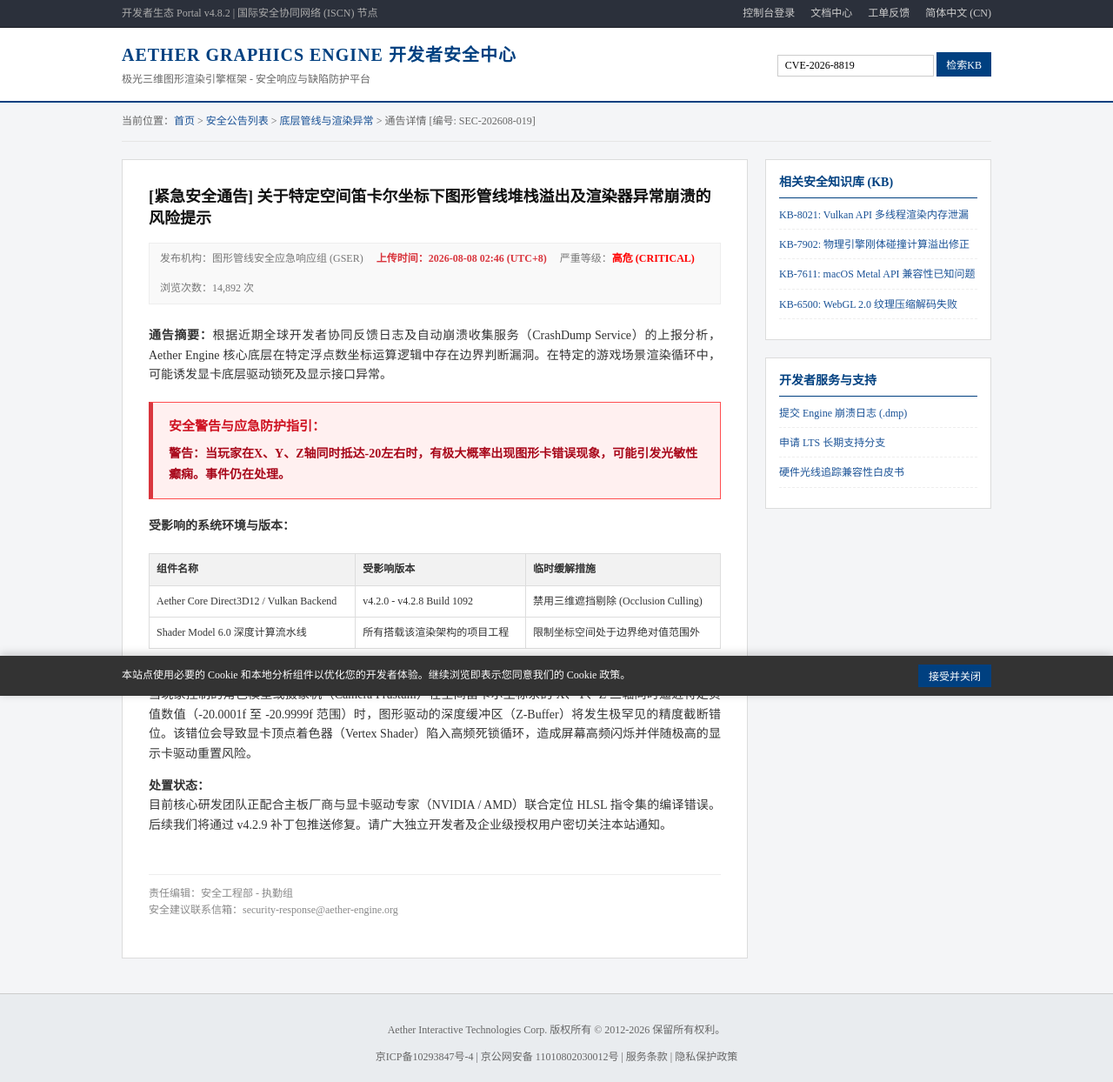
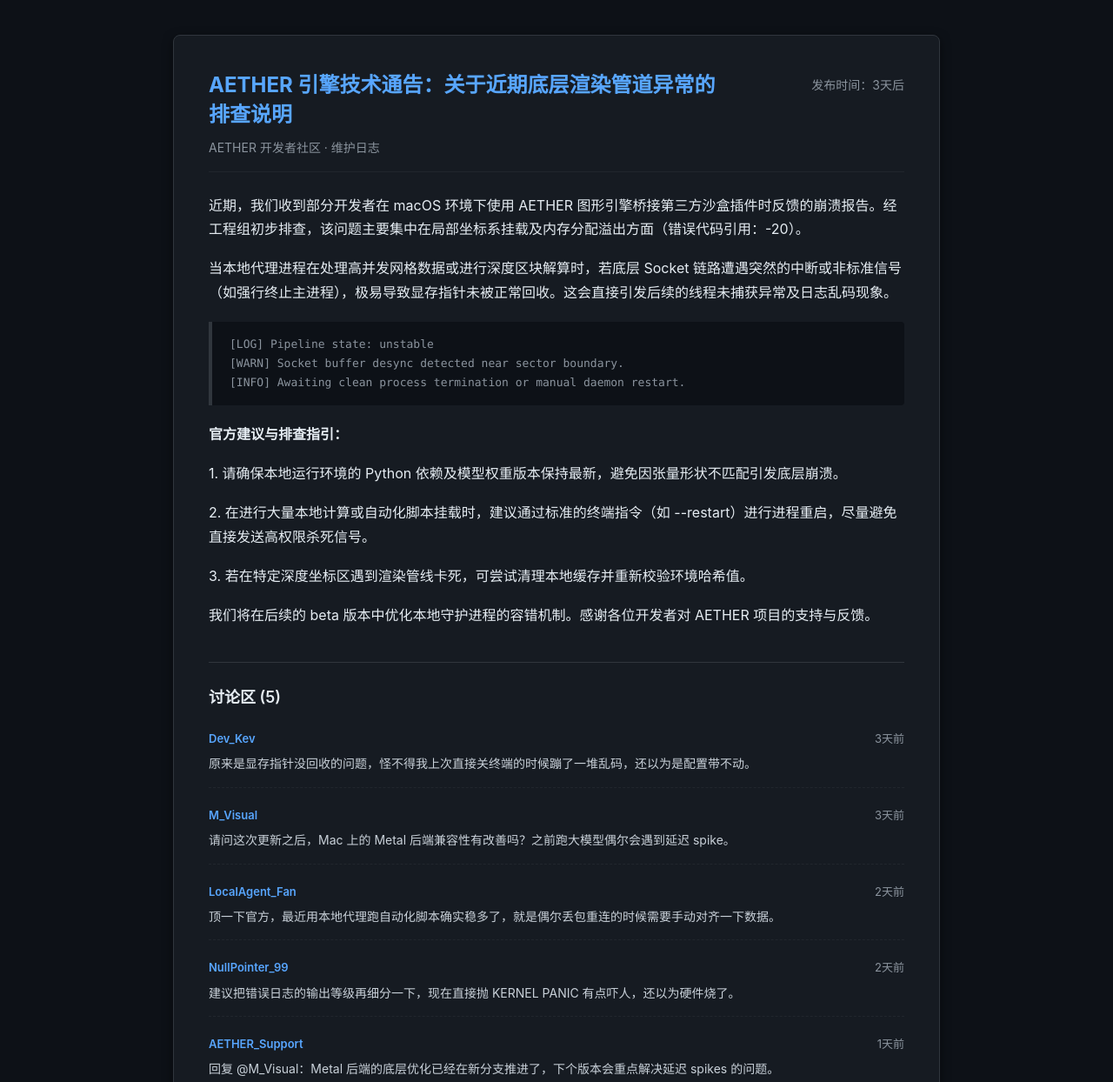
Before and after one commit to 6E0R6Ei/6E0R6Ei.github.io, a plain HTML site: page ShiroAI/News/index.html in a window 1280 px wide. Shown: the top 1244 px of the page at 87% size. Drawn offline with Linux system fonts and the light colour scheme.

Commit message:
Update index.html

```diff
--- a/ShiroAI/News/index.html
+++ b/ShiroAI/News/index.html
@@ -3,411 +3,210 @@
 <head>
     <meta charset="UTF-8">
     <meta name="viewport" content="width=device-width, initial-scale=1.0">
-    <title>开发者安全通告 - 极光游戏引擎官方技术支持中心</title>
+    <title>AETHER 引擎技术通告：关于近期底层渲染管道异常的排查说明</title>
     <style>
-        /* 全局统一使用宋体 */
-        * {
-            box-sizing: border-box;
-            font-family: "SimSun", "宋体", "Songti SC", "STSong", "NSimSun", serif !important;
+        body {
+            background-color: #0d1117;
+            color: #c9d1d9;
+            font-family: -apple-system, BlinkMacSystemFont, "Segoe UI", Roboto, sans-serif;
+            margin: 0;
+            padding: 40px;
+            line-height: 1.7;
+        }
+        .news-container {
+            max-width: 800px;
+            margin: 0 auto;
+            background-color: #161b22;
+            border: 1px solid #30363d;
+            border-radius: 8px;
+            padding: 40px;
+            box-shadow: 0 4px 12px rgba(0,0,0,0.5);
+        }
+        .header-area {
+            display: flex;
+            justify-content: space-between;
+            align-items: flex-start;
+            border-bottom: 1px solid #21262d;
+            padding-bottom: 15px;
+            margin-bottom: 25px;
+        }
+        .title-area {
+            max-width: 75%;
+        }
+        h1 {
+            color: #58a6ff;
+            font-size: 24px;
+            margin: 0 0 10px 0;
+            line-height: 1.4;
+        }
+        .source {
+            color: #8b949e;
+            font-size: 14px;
+        }
+        .publish-time {
+            color: #8b949e;
+            font-size: 14px;
+            white-space: nowrap;
+            margin-top: 5px;
+        }
+        .content p {
+            margin-bottom: 18px;
+            color: #e6edf3;
+        }
+        .tech-quote {
+            border-left: 4px solid #30363d;
+            background-color: #0d1117;
+            padding: 15px 20px;
+            margin: 20px 0;
+            color: #8b949e;
+            font-family: ui-monospace, SFMono-Regular, "SF Mono", Menlo, Consolas, monospace;
+            font-size: 13px;
+            border-radius: 0 4px 4px 0;
         }
 
-        body {
-            background-color: #f4f5f7;
-            color: #333333;
+        .comments-section {
+            margin-top: 40px;
+            border-top: 1px solid #30363d;
+            padding-top: 25px;
+        }
+        .comments-title {
+            font-size: 18px;
+            color: #e6edf3;
+            margin-bottom: 20px;
+            font-weight: 600;
+        }
+        .comment-item {
+            margin-bottom: 20px;
+            padding-bottom: 15px;
+            border-bottom: 1px dashed #21262d;
+        }
+        .comment-header {
+            display: flex;
+            justify-content: space-between;
+            font-size: 13px;
+            margin-bottom: 6px;
+        }
+        .comment-user {
+            color: #58a6ff;
+            font-weight: 600;
+        }
+        .comment-time {
+            color: #8b949e;
+        }
+        .comment-text {
+            color: #c9d1d9;
+            font-size: 14px;
             margin: 0;
-            padding: 0;
+        }
+        .login-prompt {
+            text-align: center;
+            padding: 30px 0;
+            color: #8b949e;
             font-size: 14px;
-            line-height: 1.6;
+            background: linear-gradient(to bottom, rgba(22, 27, 34, 0) 0%, rgba(13, 17, 23, 0.8) 100%);
+            border-radius: 0 0 8px 8px;
+            margin-top: -10px;
         }
-
-        a {
-            color: #1a5296;
+        .login-prompt a {
+            color: #58a6ff;
             text-decoration: none;
+            font-weight: 600;
         }
-
-        a:hover {
+        .login-prompt a:hover {
             text-decoration: underline;
         }
-
-        /* 顶栏栏目 */
-        .top-bar {
-            background-color: #2b303b;
-            color: #aaaaaa;
-            padding: 6px 0;
+        .footer {
+            margin-top: 30px;
+            text-align: center;
             font-size: 12px;
-            border-bottom: 1px solid #1a1d24;
-        }
-
-        .container {
-            width: 1000px;
-            margin: 0 auto;
-        }
-
-        .top-bar .container {
-            display: flex;
-            justify-content: space-between;
-        }
-
-        .top-links a {
-            color: #ccc;
-            margin-left: 15px;
-        }
-
-        /* 网页页头 */
-        .header {
-            background-color: #ffffff;
-            border-bottom: 2px solid #004080;
-            padding: 15px 0;
-        }
-
-        .header .container {
-            display: flex;
-            justify-content: space-between;
-            align-items: center;
-        }
-
-        .logo-title {
-            font-size: 20px;
-            font-weight: bold;
-            color: #004080;
-            letter-spacing: 1px;
-        }
-
-        .logo-sub {
-            font-size: 12px;
-            color: #666666;
-            margin-top: 3px;
-        }
-
-        .search-box input {
-            padding: 4px 8px;
-            border: 1px solid #ccc;
-            font-size: 12px;
-            width: 180px;
-        }
-
-        .search-box button {
-            padding: 4px 10px;
-            background-color: #004080;
-            color: white;
-            border: 1px solid #004080;
-            cursor: pointer;
-            font-size: 12px;
-        }
-
-        /* 面包屑 */
-        .breadcrumb {
-            padding: 12px 0;
-            font-size: 12px;
-            color: #666666;
-            border-bottom: 1px solid #e5e5e5;
-            margin-bottom: 20px;
-        }
-
-        /* 主体内容区 */
-        .main-wrapper {
-            display: flex;
-            gap: 20px;
-            margin-bottom: 40px;
-        }
-
-        .content-area {
-            flex: 1;
-            background: #ffffff;
-            border: 1px solid #dcdcdc;
-            padding: 30px;
-        }
-
-        .sidebar {
-            width: 260px;
-        }
-
-        /* 文章头部 */
-        .article-title {
-            font-size: 18px;
-            font-weight: bold;
-            color: #111111;
-            margin-top: 0;
-            margin-bottom: 15px;
-            line-height: 1.4;
-        }
-
-        .article-meta {
-            font-size: 12px;
-            color: #777777;
-            background-color: #f9f9f9;
-            padding: 8px 12px;
-            border: 1px solid #eeeeee;
-            margin-bottom: 25px;
-            display: flex;
-            flex-wrap: wrap;
-            gap: 15px;
-        }
-
-        /* 核心警告框 */
-        .warning-box {
-            background-color: #fff0f0;
-            border: 1px solid #ff4d4f;
-            border-left: 5px solid #d9363e;
-            padding: 15px 18px;
-            margin: 20px 0;
-        }
-
-        .warning-title {
-            color: #cf1322;
-            font-weight: bold;
-            font-size: 15px;
-            margin-bottom: 8px;
-        }
-
-        .warning-text {
-            color: #a8071a;
-            font-size: 14px;
-            font-weight: bold;
-            line-height: 1.7;
-        }
-
-        /* 文章正文段落 */
-        .article-body p {
-            margin-bottom: 15px;
-            text-align: justify;
-        }
-
-        .tech-table {
-            width: 100%;
-            border-collapse: collapse;
-            margin: 20px 0;
-            font-size: 12px;
-        }
-
-        .tech-table th, .tech-table td {
-            border: 1px solid #dddddd;
-            padding: 8px;
-            text-align: left;
-        }
-
-        .tech-table th {
-            background-color: #f2f2f2;
-        }
-
-        /* 侧边栏卡片 */
-        .side-card {
-            background: #ffffff;
-            border: 1px solid #dcdcdc;
-            padding: 15px;
-            margin-bottom: 20px;
-        }
-
-        .side-card-title {
-            font-size: 14px;
-            font-weight: bold;
-            color: #004080;
-            border-bottom: 1px solid #004080;
-            padding-bottom: 6px;
-            margin-top: 0;
-            margin-bottom: 10px;
-        }
-
-        .side-list {
-            list-style: none;
-            padding: 0;
-            margin: 0;
-            font-size: 12px;
-        }
-
-        .side-list li {
-            margin-bottom: 8px;
-            padding-bottom: 6px;
-            border-bottom: 1px dashed #eee;
-        }
-
-        /* 页脚 */
-        .footer {
-            background-color: #e9ecef;
-            border-top: 1px solid #ccc;
-            padding: 20px 0;
-            font-size: 12px;
-            color: #666666;
-            text-align: center;
-        }
-
-        /* Cookie 提示条 */
-        .cookie-banner {
-            position: fixed;
-            bottom: 0;
-            left: 0;
-            width: 100%;
-            background: #333;
-            color: #fff;
-            padding: 10px 0;
-            font-size: 12px;
-            box-shadow: 0 -2px 10px rgba(0,0,0,0.2);
-        }
-        .cookie-banner .container {
-            display: flex;
-            justify-content: space-between;
-            align-items: center;
-        }
-        .cookie-btn {
-            background: #004080;
-            color: white;
-            border: none;
-            padding: 4px 12px;
-            cursor: pointer;
-            font-size: 12px;
+            color: #484f58;
+            border-top: 1px dashed #30363d;
+            padding-top: 20px;
         }
     </style>
 </head>
 <body>
 
-    <!-- 顶部微型导航 -->
-    <div class="top-bar">
-        <div class="container">
-            <div>开发者生态 Portal v4.8.2 | 国际安全协同网络 (ISCN) 节点</div>
-            <div class="top-links">
-                <a href="#">控制台登录</a>
-                <a href="#">文档中心</a>
-                <a href="#">工单反馈</a>
-                <a href="#">简体中文 (CN)</a>
+    <div class="news-container">
+        <div class="header-area">
+            <div class="title-area">
+                <h1>AETHER 引擎技术通告：关于近期底层渲染管道异常的排查说明</h1>
+                <div class="source">AETHER 开发者社区 · 维护日志</div>
             </div>
+            <div class="publish-time">发布时间：3天后</div>
+        </div>
+
+        <div class="content">
+            <p>近期，我们收到部分开发者在 macOS 环境下使用 AETHER 图形引擎桥接第三方沙盒插件时反馈的崩溃报告。经工程组初步排查，该问题主要集中在局部坐标系挂载及内存分配溢出方面（错误代码引用：-20）。</p>
+
+            <p>当本地代理进程在处理高并发网格数据或进行深度区块解算时，若底层 Socket 链路遭遇突然的中断或非标准信号（如强行终止主进程），极易导致显存指针未被正常回收。这会直接引发后续的线程未捕获异常及日志乱码现象。</p>
+
+            <div class="tech-quote">
+                [LOG] Pipeline state: unstable<br>
+                [WARN] Socket buffer desync detected near sector boundary.<br>
+                [INFO] Awaiting clean process termination or manual daemon restart.
+            </div>
+
+            <p><strong>官方建议与排查指引：</strong></p>
+            <p>1. 请确保本地运行环境的 Python 依赖及模型权重版本保持最新，避免因张量形状不匹配引发底层崩溃。</p>
+            <p>2. 在进行大量本地计算或自动化脚本挂载时，建议通过标准的终端指令（如 --restart）进行进程重启，尽量避免直接发送高权限杀死信号。</p>
+            <p>3. 若在特定深度坐标区遇到渲染管线卡死，可尝试清理本地缓存并重新校验环境哈希值。</p>
+
+            <p>我们将在后续的 beta 版本中优化本地守护进程的容错机制。感谢各位开发者对 AETHER 项目的支持与反馈。</p>
+        </div>
+
+        <div class="comments-section">
+            <div class="comments-title">讨论区 (5)</div>
+
+            <div class="comment-item">
+                <div class="comment-header">
+                    <span class="comment-user">Dev_Kev</span>
+                    <span class="comment-time">3天前</span>
+                </div>
+                <p class="comment-text">原来是显存指针没回收的问题，怪不得我上次直接关终端的时候蹦了一堆乱码，还以为是配置带不动。</p>
+            </div>
+
+            <div class="comment-item">
+                <div class="comment-header">
+                    <span class="comment-user">M_Visual</span>
+                    <span class="comment-time">3天前</span>
+                </div>
+                <p class="comment-text">请问这次更新之后，Mac 上的 Metal 后端兼容性有改善吗？之前跑大模型偶尔会遇到延迟 spike。</p>
+            </div>
+
+            <div class="comment-item">
+                <div class="comment-header">
+                    <span class="comment-user">LocalAgent_Fan</span>
+                    <span class="comment-time">2天前</span>
+                </div>
+                <p class="comment-text">顶一下官方，最近用本地代理跑自动化脚本确实稳多了，就是偶尔丢包重连的时候需要手动对齐一下数据。</p>
+            </div>
+
+            <div class="comment-item">
+                <div class="comment-header">
+                    <span class="comment-user">NullPointer_99</span>
+                    <span class="comment-time">2天前</span>
+                </div>
+                <p class="comment-text">建议把错误日志的输出等级再细分一下，现在直接抛 KERNEL PANIC 有点吓人，还以为硬件烧了。</p>
+            </div>
+
+            <div class="comment-item">
+                <div class="comment-header">
+                    <span class="comment-user">AETHER_Support</span>
+                    <span class="comment-time">1天前</span>
+                </div>
+                <p class="comment-text">回复 @M_Visual：Metal 后端的底层优化已经在新分支推进了，下个版本会重点解决延迟 spikes 的问题。</p>
+            </div>
+        </div>
+
+        <div class="login-prompt">
+            <p>请<a href="#">登录</a>后查看更多讨论内容</p>
+        </div>
+
+        <div class="footer">
+            © AETHER GRAPHICS ENGINE COMMUNITY. ALL RIGHTS RESERVED.
         </div>
     </div>
 
-    <!-- 头部标识与搜索框 -->
-    <div class="header">
-        <div class="container">
-            <div>
-                <div class="logo-title">AETHER GRAPHICS ENGINE 开发者安全中心</div>
-                <div class="logo-sub">极光三维图形渲染引擎框架 - 安全响应与缺陷防护平台</div>
-            </div>
-            <div class="search-box">
-                <input type="text" value="CVE-2026-8819" readonly>
-                <button>检索KB</button>
-            </div>
-        </div>
-    </div>
-
-    <div class="container">
-        <!-- 面包屑导航 -->
-        <div class="breadcrumb">
-            当前位置：<a href="#">首页</a> &gt; <a href="#">安全公告列表</a> &gt; <a href="#">底层管线与渲染异常</a> &gt; 通告详情 [编号: SEC-202608-019]
-        </div>
-
-        <div class="main-wrapper">
-            <!-- 主内容区 -->
-            <div class="content-area">
-                <h1 class="article-title">[紧急安全通告] 关于特定空间笛卡尔坐标下图形管线堆栈溢出及渲染器异常崩溃的风险提示</h1>
-
-                <div class="article-meta">
-                    <span>发布机构：图形管线安全应急响应组 (GSER)</span>
-                    <span id="upload-time-display" style="font-weight: bold; color: #d9363e;">上传时间：加载中...</span>
-                    <span>严重等级：<strong style="color:red;">高危 (CRITICAL)</strong></span>
-                    <span>浏览次数：14,892 次</span>
-                </div>
-
-                <div class="article-body">
-                    <p><strong>通告摘要：</strong>根据近期全球开发者协同反馈日志及自动崩溃收集服务（CrashDump Service）的上报分析，Aether Engine 核心底层在特定浮点数坐标运算逻辑中存在边界判断漏洞。在特定的游戏场景渲染循环中，可能诱发显卡底层驱动锁死及显示接口异常。</p>
-
-                    <!-- 用户要求的核心警告框 -->
-                    <div class="warning-box">
-                        <div class="warning-title">安全警告与应急防护指引：</div>
-                        <div class="warning-text">
-                            警告：当玩家在X、Y、Z轴同时抵达-20左右时，有极大概率出现图形卡错误现象，可能引发光敏性癫痫。事件仍在处理。
-                        </div>
-                    </div>
-
-                    <p><strong>受影响的系统环境与版本：</strong></p>
-                    <table class="tech-table">
-                        <tr>
-                            <th>组件名称</th>
-                            <th>受影响版本</th>
-                            <th>临时缓解措施</th>
-                        </tr>
-                        <tr>
-                            <td>Aether Core Direct3D12 / Vulkan Backend</td>
-                            <td>v4.2.0 - v4.2.8 Build 1092</td>
-                            <td>禁用三维遮挡剔除 (Occlusion Culling)</td>
-                        </tr>
-                        <tr>
-                            <td>Shader Model 6.0 深度计算流水线</td>
-                            <td>所有搭载该渲染架构的项目工程</td>
-                            <td>限制坐标空间处于边界绝对值范围外</td>
-                        </tr>
-                    </table>
-
-                    <p><strong>技术细节说明：</strong><br>
-                    当玩家控制的角色模型或摄象机（Camera Frustum）在空间笛卡尔坐标系的 X、Y、Z 三轴同时逼近特定负值数值（-20.0001f 至 -20.9999f 范围）时，图形驱动的深度缓冲区（Z-Buffer）将发生极罕见的精度截断错位。该错位会导致显卡顶点着色器（Vertex Shader）陷入高频死锁循环，造成屏幕高频闪烁并伴随极高的显示卡驱动重置风险。</p>
-
-                    <p><strong>处置状态：</strong><br>
-                    目前核心研发团队正配合主板厂商与显卡驱动专家（NVIDIA / AMD）联合定位 HLSL 指令集的编译错误。后续我们将通过 v4.2.9 补丁包推送修复。请广大独立开发者及企业级授权用户密切关注本站通知。</p>
-
-                    <br>
-                    <hr style="border:none; border-top:1px solid #eeeeee;">
-                    <p style="font-size: 12px; color: #888888;">
-                        责任编辑：安全工程部 - 执勤组<br>
-                        安全建议联系信箱：security-response@aether-engine.org
-                    </p>
-                </div>
-            </div>
-
-            <!-- 侧边栏 -->
-            <div class="sidebar">
-                <div class="side-card">
-                    <h3 class="side-card-title">相关安全知识库 (KB)</h3>
-                    <ul class="side-list">
-                        <li><a href="#">KB-8021: Vulkan API 多线程渲染内存泄漏</a></li>
-                        <li><a href="#">KB-7902: 物理引擎刚体碰撞计算溢出修正</a></li>
-                        <li><a href="#">KB-7611: macOS Metal API 兼容性已知问题</a></li>
-                        <li><a href="#">KB-6500: WebGL 2.0 纹理压缩解码失败</a></li>
-                    </ul>
-                </div>
-
-                <div class="side-card">
-                    <h3 class="side-card-title">开发者服务与支持</h3>
-                    <ul class="side-list">
-                        <li><a href="#">提交 Engine 崩溃日志 (.dmp)</a></li>
-                        <li><a href="#">申请 LTS 长期支持分支</a></li>
-                        <li><a href="#">硬件光线追踪兼容性白皮书</a></li>
-                    </ul>
-                </div>
-            </div>
-        </div>
-    </div>
-
-    <!-- 页脚 -->
-    <div class="footer">
-        <div class="container">
-            <p>Aether Interactive Technologies Corp. 版权所有 © 2012-2026 保留所有权利。</p>
-            <p>京ICP备10293847号-4 | 京公网安备 11010802030012号 | 服务条款 | 隐私保护政策</p>
-        </div>
-    </div>
-
-    <!-- Cookie 提示框（增加真实感） -->
-    <div class="cookie-banner">
-        <div class="container">
-            <span>本站点使用必要的 Cookie 和本地分析组件以优化您的开发者体验。继续浏览即表示您同意我们的 Cookie 政策。</span>
-            <button class="cookie-btn" onclick="this.parentElement.parentElement.style.display='none'">接受并关闭</button>
-        </div>
-    </div>
-
-    <!-- 自动计算“当前时间+3天”的极简JS（方便录屏） -->
-    <script>
-        window.onload = function() {
-            // 获取当前时间并加 3 天
-            var futureDate = new Date();
-            futureDate.setDate(futureDate.getDate() + 3);
-
-            var year = futureDate.getFullYear();
-            var month = String(futureDate.getMonth() + 1).padStart(2, '0');
-            var day = String(futureDate.getDate()).padStart(2, '0');
-            var hours = String(futureDate.getHours()).padStart(2, '0');
-            var minutes = String(futureDate.getMinutes()).padStart(2, '0');
-
-            var formattedDate = year + "-" + month + "-" + day + " " + hours + ":" + minutes + " (UTC+8)";
-
-            // 填入页面中的“上传时间”
-            document.getElementById('upload-time-display').innerText = "上传时间：" + formattedDate;
-        };
-    </script>
 </body>
 </html>
```
